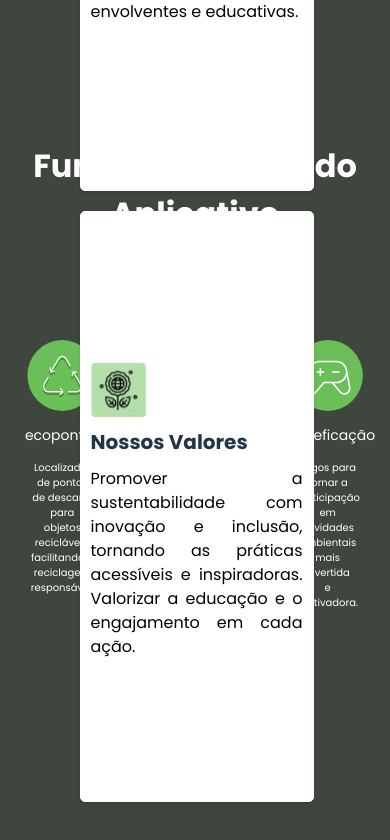
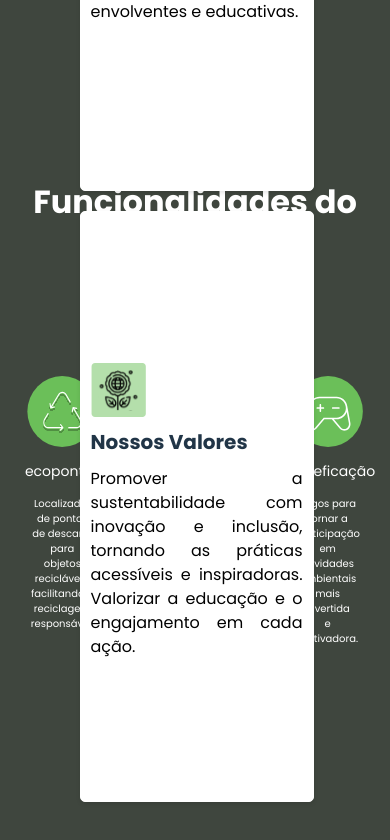
Before and after one commit to kamimarinn/EcoGuiaWEB, a React (Vite) app: page /Funcionalidades in a window 390 px wide. Shown: the part 1770-2610 px from the top of the page. Built offline with nearby package versions, Linux system fonts and the light colour scheme.

Commit message:
fix/algunsajustes

```diff
--- a/src/componentes/Funcionalidades/Funcionalidades.css
+++ b/src/componentes/Funcionalidades/Funcionalidades.css
@@ -233,6 +233,7 @@
 
 .funcionalidades-container{
   height: 100vh;
+  margin-top: 70% !important;
 
 }
 
@@ -353,11 +354,12 @@
   .funcionalidades-container{
     height: 100vh;
 
+
   }
 
   .titulo-func{
     display: flex;
-    margin-top: 320% !important;
+    margin-top: 330% !important;
   }
 
   .funcionalidades-container h3{
--- a/src/routes.jsx
+++ b/src/routes.jsx
@@ -9,7 +9,7 @@ import Crud from "./pages/Tela CRUD/crud.jsx";
 import AddArtigos from "./pages/telaAddArtigos/AddArtigos.jsx";
 import TelaAltIcons from "./pages/telaAltIcons/telaAltIcons.jsx";
 import PagEditIcon from "./pages/PagEditIcon/PagEditIcon.jsx";
-import TelaEsqueciSenha from "./pages/TelaEsqueciSenha/TelaEsqueciSenha.jsx";
+// import TelaEsqueciSenha from "./pages/TelaEsqueciSenha/TelaEsqueciSenha.jsx";
 import TelaTrilha from "./pages/telaTrilha/telaTrilha.jsx";
 import TelaToken from "./pages/telaToken/TelaToken.jsx";
 import TelaRedefinirSenha from "./pages/telaRedefinirSenha/TelaRedefinirSenha.jsx";
@@ -32,7 +32,7 @@ export default function Rotas() {
                 <Route path="/AddArtigos" element={<AddArtigos/>}/>
                 <Route path="/telaAltIcons" element={<TelaAltIcons/>}/>
                 <Route path="/PagEditIcon" element={<PagEditIcon/>}/>
-                <Route path="/TelaEsqueciSenha" element={<TelaEsqueciSenha/>}/>
+                {/* <Route path="/TelaEsqueciSenha" element={<TelaEsqueciSenha/>}/> */}
                 <Route path="/telaTrilha" element={<TelaTrilha/>}/>
                 <Route path="/TelaToken" element={<TelaToken/>}/>
                 <Route path="/TelaRedefinirSenha" element={<TelaRedefinirSenha/>}/>
```
